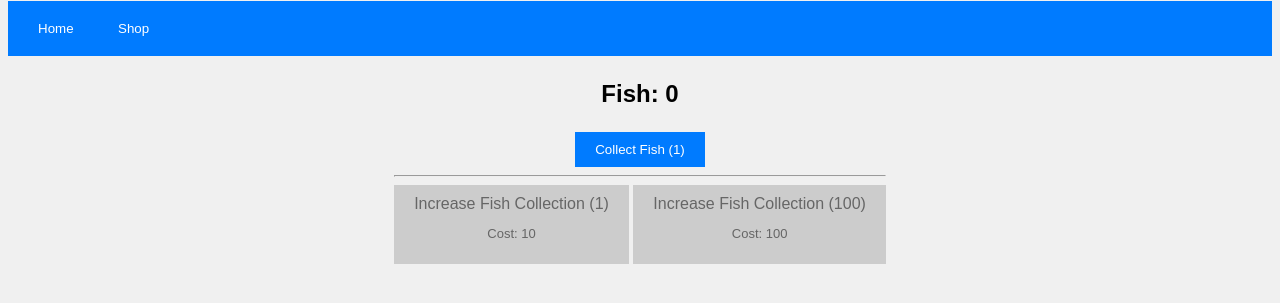
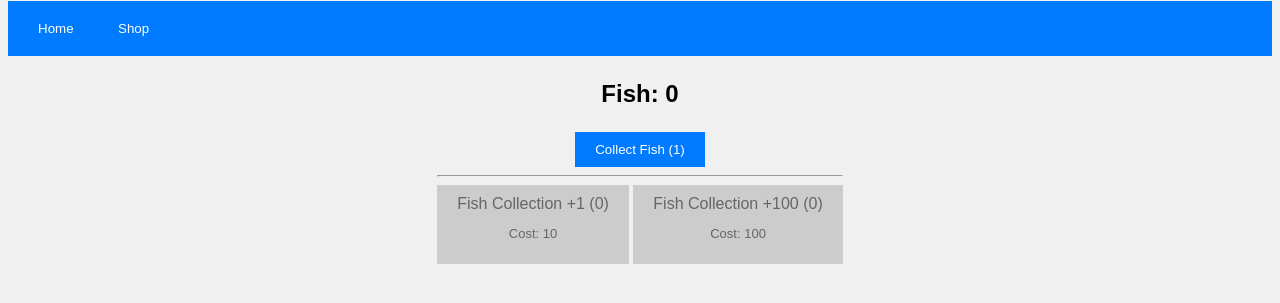
Before and after one commit to IProHarper/IdleFishing, a plain HTML site: page index.html in a window 1280 px wide. Shown: the part 79-382 px from the top of the page. Drawn offline with nearby package versions, Linux system fonts and the light colour scheme.

Commit message:
Fixed Fishing button

```diff
--- a/app.js
+++ b/app.js
@@ -109,6 +109,7 @@ function upgradeBought(data){
                 // Update the cost of the upgrade and display it in the button
                 upgradesList[i].data[index].cost *= upgradesList[i].data[index].costMulti;
                 data.querySelector(".cost").innerHTML = formatNumber(upgradesList[i].data[index].cost);
+                data.querySelector(".owned").innerHTML = formatNumber(upgradesList[i].data[index].level);
             }
         }
     }
--- a/index.html
+++ b/index.html
@@ -26,14 +26,10 @@
 
             <div id="upgrades">
                 <div id="fishUpgrades">
-                    <button type="fish" index="0" class="upgradeButton">Increase Fish Collection (1)<p>Cost: <span class="cost">10</span></p></button>
-                    <button type="fish" index="1" class="upgradeButton">Increase Fish Collection (100)<p>Cost: <span class="cost">100</span></p></button>
+                    <button type="fish" index="0" class="upgradeButton">Fish Collection +1 (<span class="owned">0</span>)<p>Cost: <span class="cost">10</span></p></button>
+                    <button type="fish" index="1" class="upgradeButton">Fish Collection +100 (<span class="owned">0</span>)<p>Cost: <span class="cost">100</span></p></button>
 
                 </div>
-                    <!-- <button type="fish" index="1" class="upgradeButton">Increase Fish Collection (100)<p>Cost: <span class="cost">100</span></p></button>
-                <div id="fishUpgrades">
-                    <button type="fish" index="2" class="upgradeButton">Increase Fish Collection (10000)<p>Cost: <span class="cost">10000</span></p></button>
-                </div> -->
             </div>
 
             <div id="automation">
```
